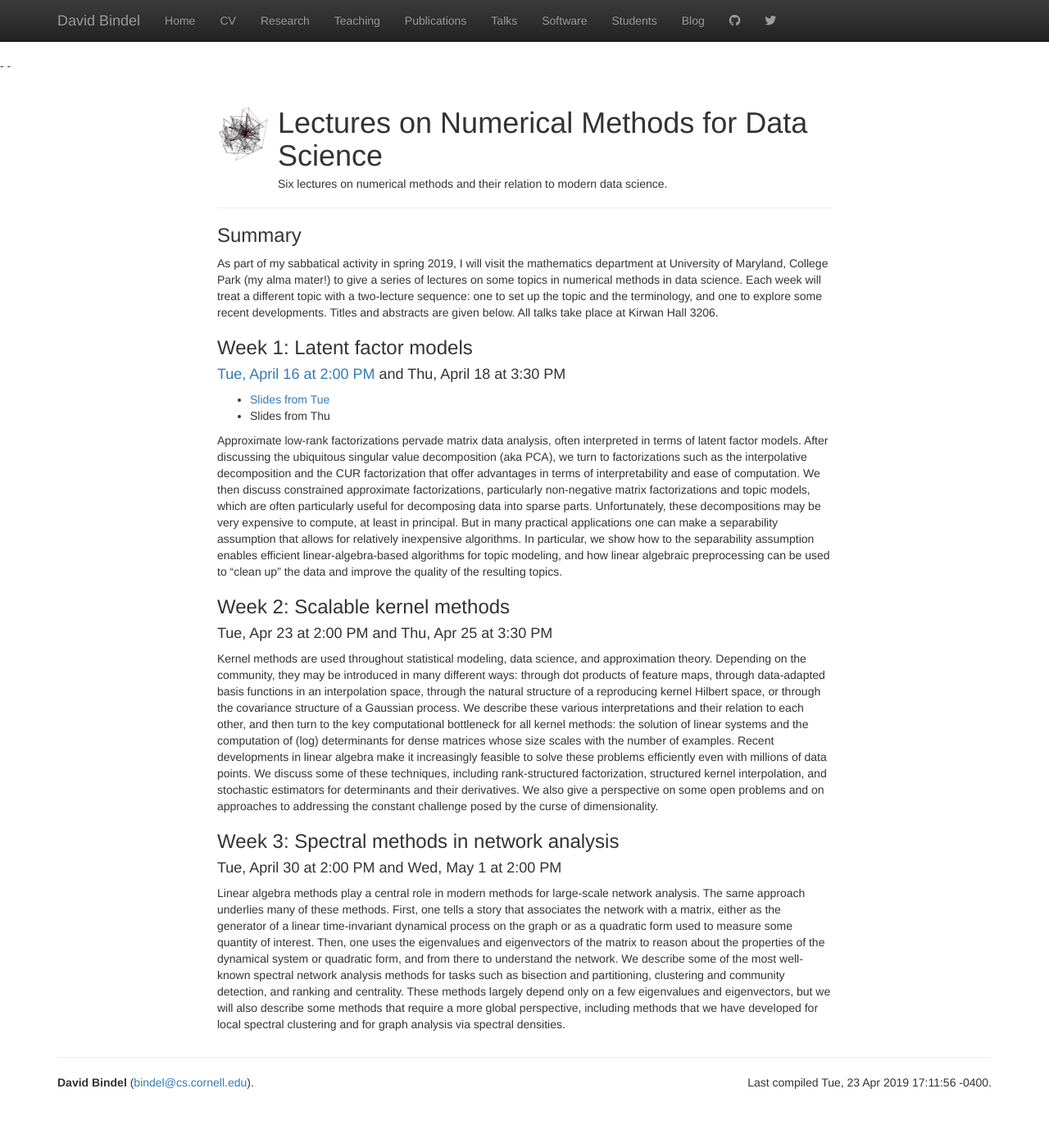
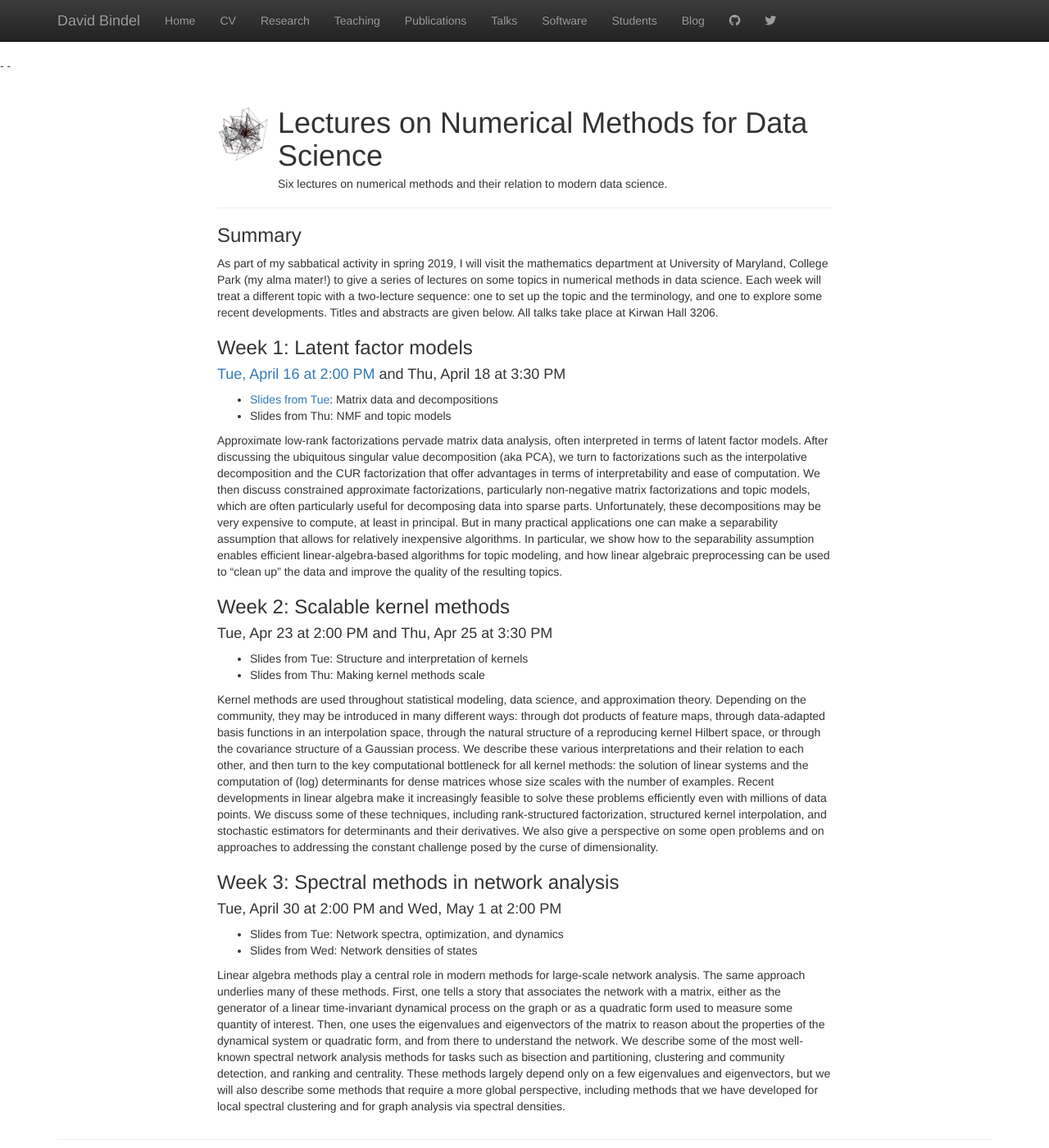
Before and after one commit to dbindel/cornell_web, a Jekyll site: the page built from _blurbs/nmds-umcp.md, in a window 1280 px wide and 1400 px high. Shown: the whole window at 82% size. Built offline with Jekyll 4.4.1, drawn with Linux system fonts in a browser that asks for light colours; nearby versions of some CDN libraries.

Commit message:
Push talk titles for NMDS stuff.

```diff
--- a/_blurbs/nmds-umcp.md
+++ b/_blurbs/nmds-umcp.md
@@ -17,8 +17,8 @@ given below.  All talks take place at Kirwan Hall 3206.
 ### Week 1: Latent factor models
 #### [Tue, April 16 at 2:00 PM](http://www.cs.cornell.edu/~bindel/present/2019-04-umcp_latent1.pdf) and Thu, April 18 at 3:30 PM
 
-- [Slides from Tue](http://www.cs.cornell.edu/~bindel/present/2019-04-umcp_latent1.pdf)
-- Slides from Thu
+- [Slides from Tue](http://www.cs.cornell.edu/~bindel/present/2019-04-umcp_latent1.pdf): Matrix data and decompositions
+- Slides from Thu: NMF and topic models
 
 Approximate low-rank factorizations pervade matrix data analysis,
 often interpreted in terms of latent factor models.  After discussing
@@ -40,6 +40,9 @@ resulting topics.
 
 ### Week 2: Scalable kernel methods
 #### Tue, Apr 23 at 2:00 PM and Thu, Apr 25 at 3:30 PM
+
+- Slides from Tue: Structure and interpretation of kernels
+- Slides from Thu: Making kernel methods scale
 
 Kernel methods are used throughout statistical modeling, data
 science, and approximation theory.  Depending on the community, they
@@ -64,6 +67,9 @@ curse of dimensionality.
 ### Week 3: Spectral methods in network analysis
 #### Tue, April 30 at 2:00 PM and Wed, May 1 at 2:00 PM
 
+- Slides from Tue: Network spectra, optimization, and dynamics
+- Slides from Wed: Network densities of states
+
 Linear algebra methods play a central role in modern methods for
 large-scale network analysis.  The same approach underlies many of
 these methods.  First, one tells a story that associates the network
```
